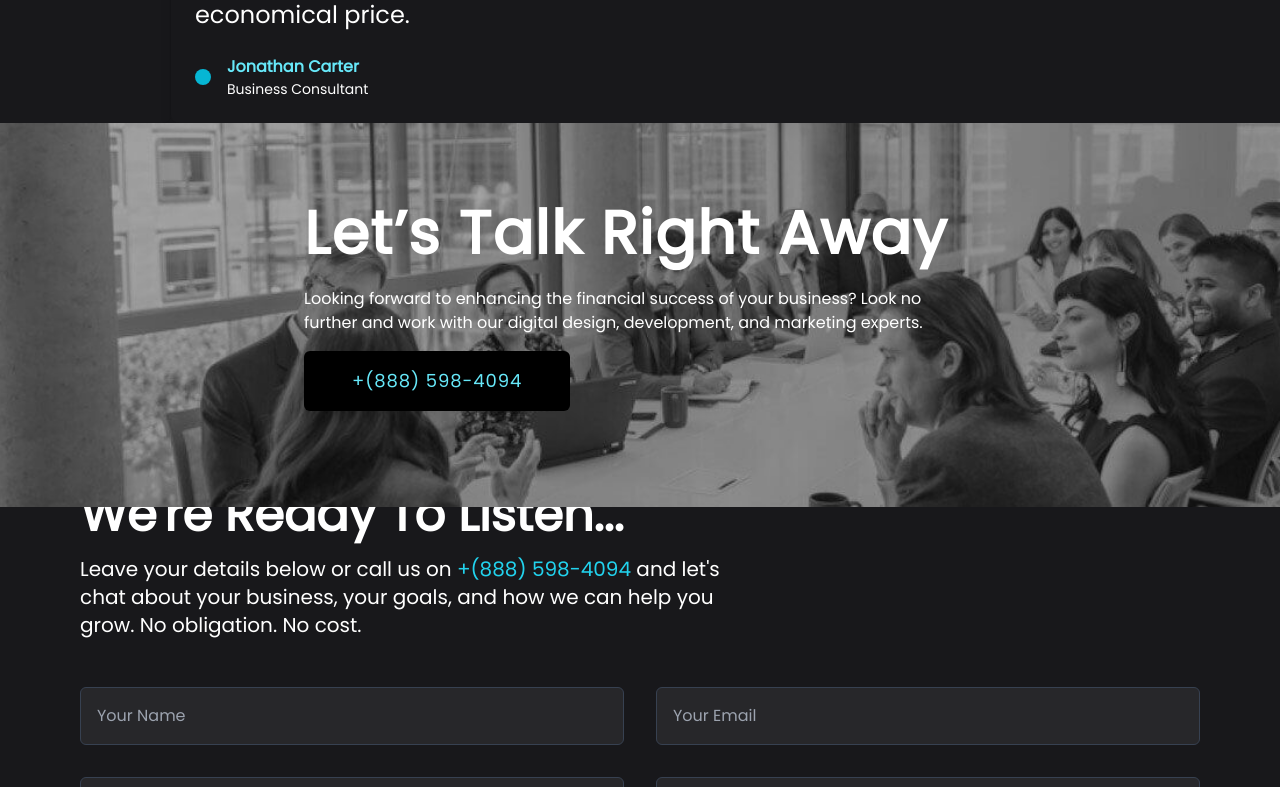
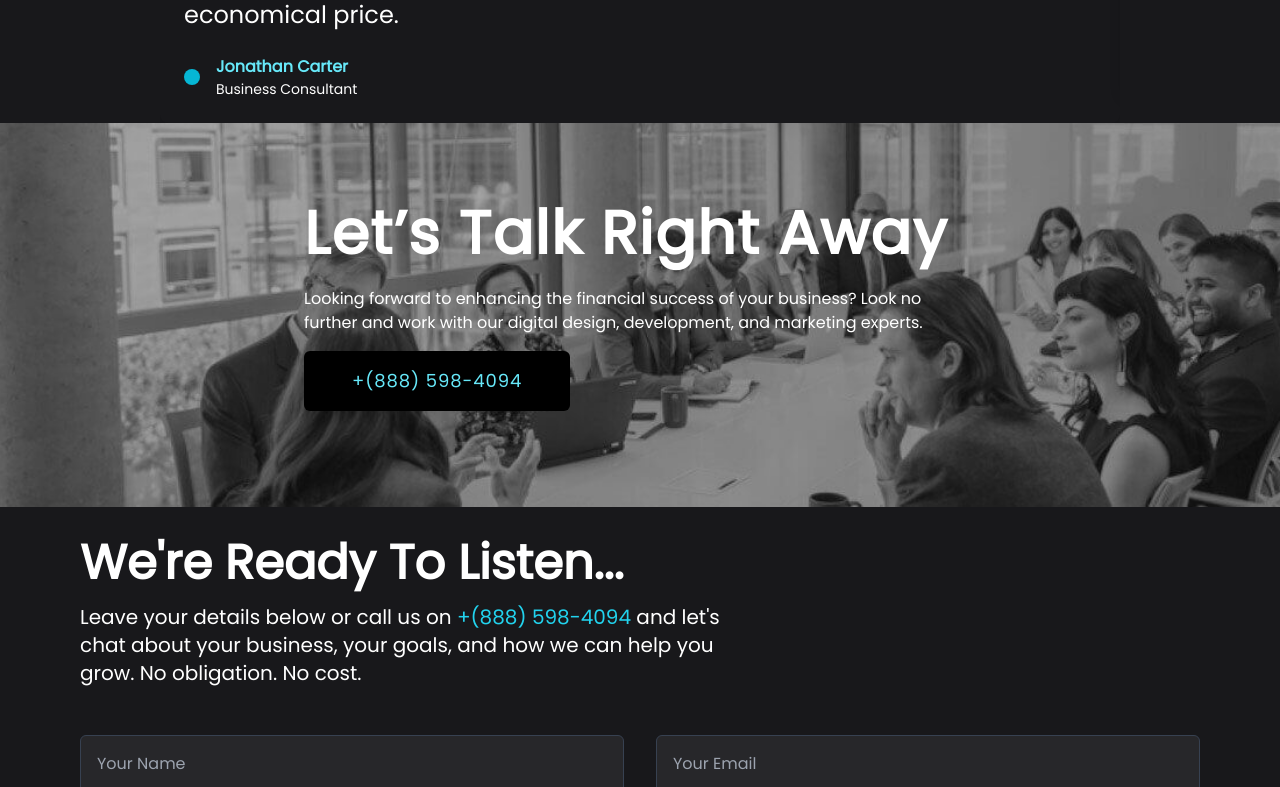
Before and after one commit to haseebx16/logoweb, a Next.js app: page / in a window 1280 px wide. Shown: the part 3953-4740 px from the top of the page. Built offline with nearby package versions, Linux system fonts and the light colour scheme.

Commit message:
Update Contact.jsx

```diff
--- a/app/Components/Contact.jsx
+++ b/app/Components/Contact.jsx
@@ -4,7 +4,7 @@ import { font } from './font/font'
 const Contact = () => {
   return (
     <div className={`${font.className} flex p-20 text-white w-full flex-col justify-start items-start bg-zinc-900`}>
-        <h1 className='text-2xl md:text-5xl font-bold'>We're Ready To Listen...</h1>
+        <h1 className='text-2xl md:text-5xl mt-12 font-bold'>We're Ready To Listen...</h1>
         <p className='max-w-2xl text-white text-md mt-4 md:text-xl'>Leave your details below or call us on <span className='text-cyan-400'>+(888) 598-4094</span> and let's chat about your business, your goals, and how we can help you grow. No obligation. No cost.</p>
         <form action="submit" className='w-full'>
             <div className='grid md:grid-cols-2 grid-cols-1 mt-12 gap-8'>
```
